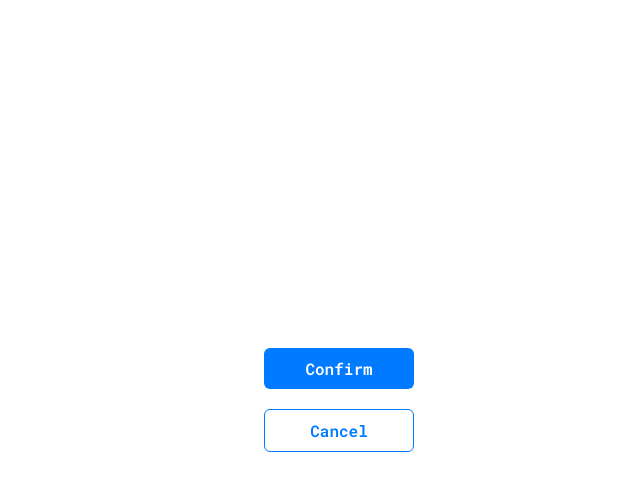
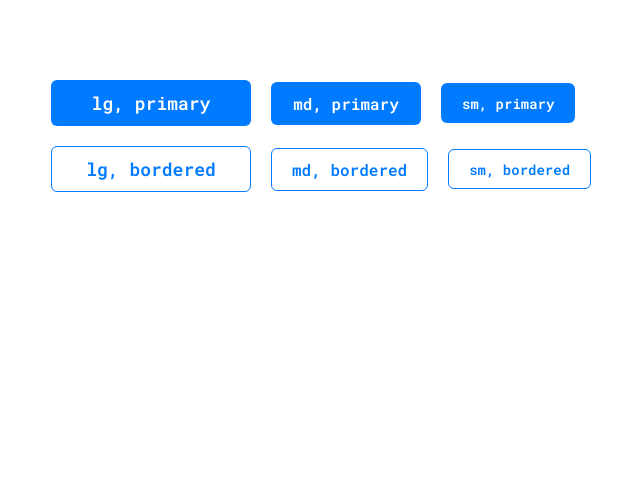
Before and after one commit to 1ASPER/ui-lib, a React (Create React App) app: page / in a window 1280 px wide. Shown: the top 490 px of the page, without its empty margins (301-941 px from the left). Built offline with nearby package versions, Linux system fonts and the light colour scheme.

Commit message:
added button component

```diff
--- a/public/index.html
+++ b/public/index.html
@@ -24,7 +24,7 @@
       work correctly both with client-side routing and a non-root public URL.
       Learn how to configure a non-root public URL by running `npm run build`.
     -->
-    <title>React App</title>
+    <title>React-App</title>
   </head>
   <body>
     <noscript>You need to enable JavaScript to run this app.</noscript>
--- a/src/App.js
+++ b/src/App.js
@@ -2,9 +2,22 @@ import { Button } from './components/Button';
 
 function App() {
   return (
-    <div className="button-container">
-      <Button variant="primary">Confirm</Button>
-      <Button variant="bordered">Cancel</Button>
+    <div className="wrapper">
+
+        {/* Button */}
+
+        <div className="button-container">
+
+            <Button className='button' variant ='primary' size='large'>lg, primary</Button>
+            <Button className='button' variant ='primary' size='medium'>md, primary</Button>
+            <Button className='button' variant ='primary' size='small'>sm, primary</Button>
+
+            <Button className='button' variant ='bordered' size='large'>lg, bordered</Button>
+            <Button className='button' variant ='bordered' size='medium'>md, bordered</Button>
+            <Button className='button' variant ='bordered' size='small'>sm, bordered</Button>
+
+        </div>
+
     </div>
   );
 }
--- a/src/components/Button/index.css
+++ b/src/components/Button/index.css
@@ -1,8 +1,8 @@
 /* Button */
 .my-button {
-    min-width: 150px;
+    min-width: 140px;
     max-height: 50px;
-    border: none;
+    border: 1px solid transparent;
     padding: 10px 20px;
     border-radius: 6px;
     cursor: pointer;
@@ -15,7 +15,6 @@
     text-decoration: none;
 
     transition: background-color 0.3s, color 0.3s;
-
 }
 
 /* Variant */
@@ -25,7 +24,7 @@
 }
 
 .my-button--primary:hover {
-    background-color: #0056b3;
+    background-color: #054283;
 }
 
 .my-button--bordered {
@@ -35,7 +34,8 @@
 }
 
 .my-button--bordered:hover {
-    background-color: #d4d4d4;
+    background-color: rgba(0, 111, 238, 1);
+    color: white;
 }
 
 /* Size */
--- a/src/index.css
+++ b/src/index.css
@@ -9,11 +9,19 @@ body {
   -moz-osx-font-smoothing: grayscale;
 }
 
+.wrapper {
+  margin-top: 10vh;
+  display: flex;
+  align-items: center;
+  flex-direction: column;
+  flex-wrap: wrap;
+}
+
+
 .button-container {
   display: flex;
-  justify-content: center;
+  flex-wrap: wrap;
+  gap: 20px;
+  width: 45%;
   align-items: center;
-  height: 100vh;
-  flex-direction: column;
-  gap: 20px;
 }
```
Also changed, not shown: src/components/Button/index.jsx (line endings or trailing spaces).
